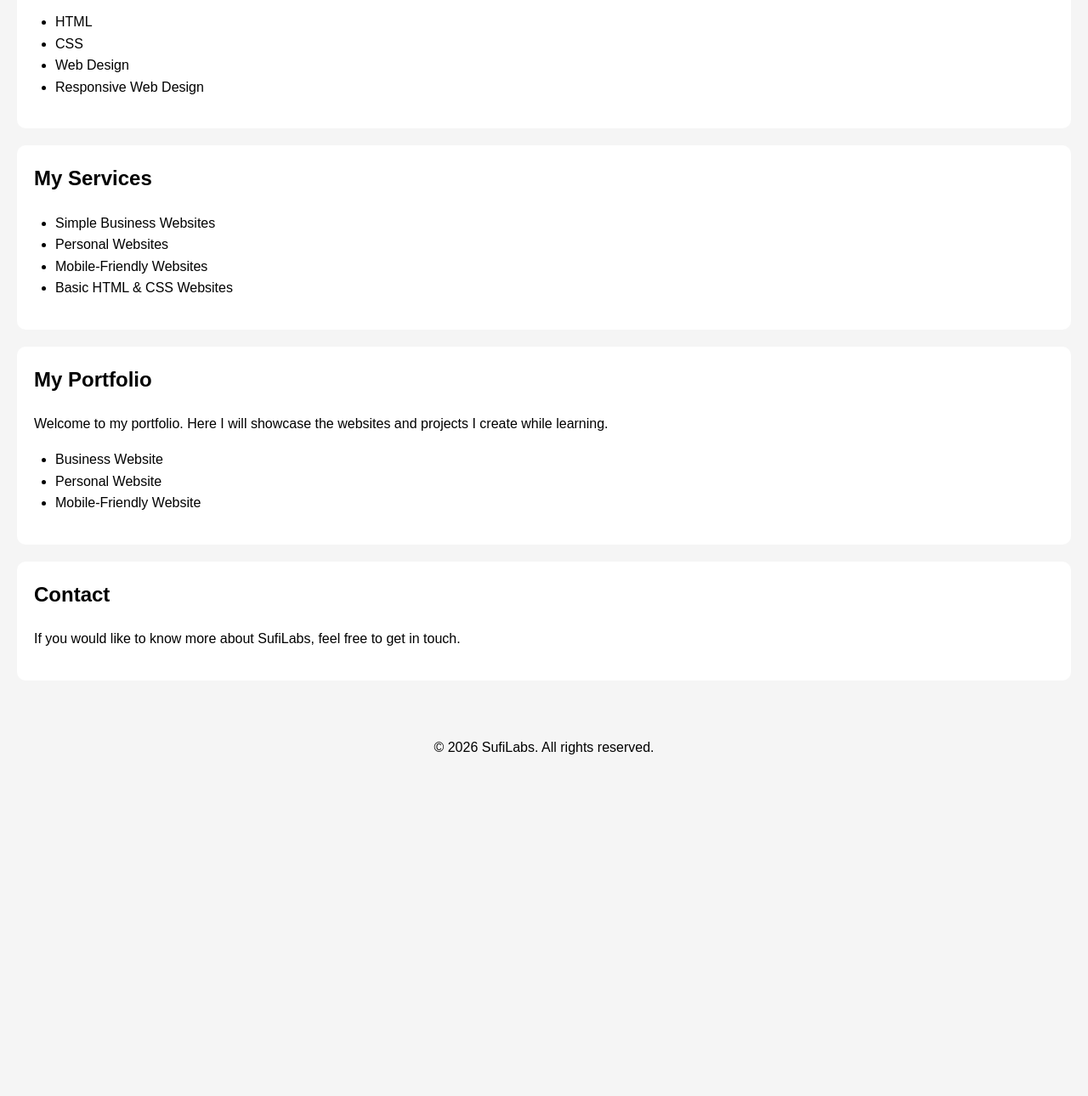
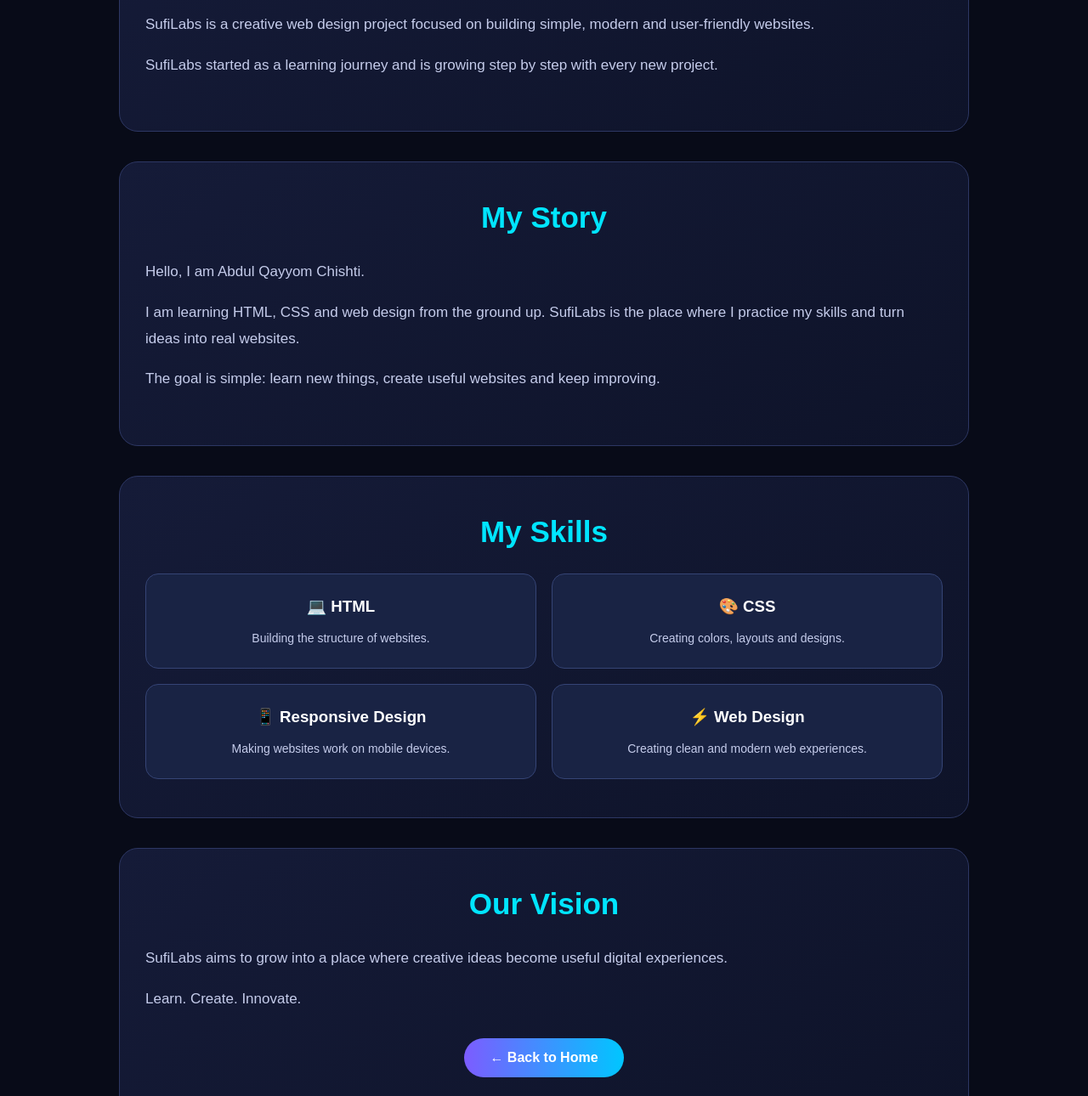
Before and after one commit to Abdul-Qayyom/Sufilabs, a plain HTML site: page About.html in a window 1280 px wide. Shown: the part 518-1808 px from the top of the page at 85% size. Before the commit the page ends 1466 px from the top, so only its background shows below. Drawn offline with Linux system fonts and the light colour scheme.

Commit message:
Add files via upload

```diff
--- a/About.html
+++ b/About.html
@@ -8,130 +8,336 @@
     <title>About SufiLabs</title>
 
     <style>
-        body {
-            font-family: Arial, sans-serif;
-            background-color: #f5f5f5;
-            margin: 0;
-            padding: 20px;
-            line-height: 1.6;
+        * {
+            box-sizing: border-box;
         }
 
-        header {
-            text-align: center;
-            padding: 20px;
+        html {
+            scroll-behavior: smooth;
         }
 
+        body {
+            margin: 0;
+            font-family: Arial, sans-serif;
+            background: #080b18;
+            color: white;
+        }
+
+        /* NAVIGATION */
+
         nav {
-            text-align: center;
-            margin-bottom: 30px;
+            position: sticky;
+            top: 0;
+            z-index: 10;
+            display: flex;
+            justify-content: space-between;
+            align-items: center;
+            padding: 18px 7%;
+            background: rgba(8, 11, 24, 0.95);
+            border-bottom: 1px solid #242b4a;
+        }
+
+        .logo {
+            font-size: 25px;
+            font-weight: bold;
+            color: #7c5cff;
         }
 
         nav a {
+            color: #dce1ff;
             text-decoration: none;
-            margin: 0 10px;
+            margin-left: 22px;
         }
 
-        section {
-            background-color: white;
-            padding: 20px;
-            margin-top: 20px;
-            border-radius: 10px;
+        nav a:hover {
+            color: #00e5ff;
         }
 
-        h1 {
+        /* HERO */
+
+        .hero {
+            padding: 100px 20px;
+            text-align: center;
+            background:
+                radial-gradient(circle at 20% 20%, #5b21b6 0, transparent 30%),
+                radial-gradient(circle at 80% 30%, #006d77 0, transparent 28%),
+                linear-gradient(135deg, #090d22, #15102e);
+        }
+
+        .hero h1 {
+            font-size: 58px;
+            margin: 0 0 15px;
+        }
+
+        .gradient-text {
+            background: linear-gradient(90deg, #7c5cff, #00e5ff, #ff4ecd);
+            -webkit-background-clip: text;
+            color: transparent;
+        }
+
+        .hero p {
+            max-width: 700px;
+            margin: auto;
+            color: #cbd2f5;
+            font-size: 19px;
+        }
+
+        /* MAIN */
+
+        section {
+            max-width: 1000px;
+            margin: 35px auto;
+            padding: 45px 30px;
+            background: linear-gradient(145deg, #151b38, #0e1329);
+            border: 1px solid #2d3763;
+            border-radius: 22px;
+        }
+
+        h2 {
+            text-align: center;
+            font-size: 35px;
+            color: #00e5ff;
+            margin-top: 0;
+        }
+
+        p {
+            color: #c5cceb;
+            font-size: 17px;
+            line-height: 1.8;
+        }
+
+        /* SKILLS */
+
+        .skills {
+            display: grid;
+            grid-template-columns: repeat(2, 1fr);
+            gap: 18px;
+        }
+
+        .skill {
+            padding: 22px;
+            background: #192344;
+            border: 1px solid #354475;
+            border-radius: 15px;
             text-align: center;
         }
 
-        h2 {
-            margin-top: 0;
+        .skill h3 {
+            margin: 5px 0;
+            color: white;
         }
 
-        ul {
-            padding-left: 25px;
+        .skill p {
+            font-size: 14px;
+            margin-bottom: 0;
         }
+
+        /* BUTTON */
+
+        .button-box {
+            text-align: center;
+            margin-top: 30px;
+        }
+
+        .button {
+            display: inline-block;
+            padding: 14px 30px;
+            border-radius: 30px;
+            background: linear-gradient(90deg, #7c5cff, #00c6ff);
+            color: white;
+            text-decoration: none;
+            font-weight: bold;
+        }
+
+        /* FOOTER */
 
         footer {
             text-align: center;
-            margin-top: 30px;
-            padding: 20px;
+            padding: 30px;
+            margin-top: 50px;
+            background: #050711;
+            color: #7f89aa;
+        }
+
+        /* MOBILE */
+
+        @media (max-width: 700px) {
+
+            nav {
+                flex-direction: column;
+                gap: 12px;
+            }
+
+            nav a {
+                margin: 0 7px;
+                font-size: 14px;
+            }
+
+            .hero {
+                padding: 80px 20px;
+            }
+
+            .hero h1 {
+                font-size: 43px;
+            }
+
+            .skills {
+                grid-template-columns: 1fr;
+            }
+
+            section {
+                margin: 20px 12px;
+                padding: 35px 20px;
+            }
         }
     </style>
 </head>
 
+
 <body>
 
-    <header>
-        <h1>SufiLabs</h1>
-        <p>Simple Ideas. Better Websites.</p>
+    <!-- NAVIGATION -->
+
+    <nav>
+
+        <div class="logo">
+            SufiLabs
+        </div>
+
+        <div>
+            <a href="index.html">Home</a>
+            <a href="About.html">About</a>
+            <a href="index.html#services">Services</a>
+            <a href="index.html#portfolio">Portfolio</a>
+            <a href="index.html#contact">Contact</a>
+        </div>
+
+    </nav>
+
+
+    <!-- HERO -->
+
+    <header class="hero">
+
+        <h1>
+            About <span class="gradient-text">SufiLabs</span>
+        </h1>
+
+        <p>
+            A journey of learning, creativity and modern web design.
+        </p>
+
     </header>
 
-    <nav>
-        <a href="index.html">Home</a>
-        <a href="About.html">About</a>
-    </nav>
+
+    <!-- ABOUT -->
 
     <section>
-        <h2>About SufiLabs</h2>
+
+        <h2>Who We Are</h2>
 
         <p>
-            Welcome to SufiLabs. SufiLabs is a web design project
-            focused on creating simple, useful and user-friendly websites.
+            SufiLabs is a creative web design project focused on
+            building simple, modern and user-friendly websites.
         </p>
 
         <p>
-            I am learning HTML and Web Design and building SufiLabs
-            step by step as I improve my skills.
+            SufiLabs started as a learning journey and is growing
+            step by step with every new project.
         </p>
+
     </section>
 
+
+    <!-- MY STORY -->
+
     <section>
+
+        <h2>My Story</h2>
+
+        <p>
+            Hello, I am Abdul Qayyom Chishti.
+        </p>
+
+        <p>
+            I am learning HTML, CSS and web design from the ground up.
+            SufiLabs is the place where I practice my skills and
+            turn ideas into real websites.
+        </p>
+
+        <p>
+            The goal is simple: learn new things, create useful
+            websites and keep improving.
+        </p>
+
+    </section>
+
+
+    <!-- SKILLS -->
+
+    <section>
+
         <h2>My Skills</h2>
 
-        <ul>
-            <li>HTML</li>
-            <li>CSS</li>
-            <li>Web Design</li>
-            <li>Responsive Web Design</li>
-        </ul>
+        <div class="skills">
+
+            <div class="skill">
+                <h3>💻 HTML</h3>
+                <p>Building the structure of websites.</p>
+            </div>
+
+            <div class="skill">
+                <h3>🎨 CSS</h3>
+                <p>Creating colors, layouts and designs.</p>
+            </div>
+
+            <div class="skill">
+                <h3>📱 Responsive Design</h3>
+                <p>Making websites work on mobile devices.</p>
+            </div>
+
+            <div class="skill">
+                <h3>⚡ Web Design</h3>
+                <p>Creating clean and modern web experiences.</p>
+            </div>
+
+        </div>
+
     </section>
 
+
+    <!-- VISION -->
+
     <section>
-        <h2>My Services</h2>
 
-        <ul>
-            <li>Simple Business Websites</li>
-            <li>Personal Websites</li>
-            <li>Mobile-Friendly Websites</li>
-            <li>Basic HTML & CSS Websites</li>
-        </ul>
+        <h2>Our Vision</h2>
+
+        <p>
+            SufiLabs aims to grow into a place where creative ideas
+            become useful digital experiences.
+        </p>
+
+        <p>
+            Learn. Create. Innovate.
+        </p>
+
+        <div class="button-box">
+
+            <a class="button" href="index.html">
+                ← Back to Home
+            </a>
+
+        </div>
+
     </section>
 
-    <section>
-        <h2>My Portfolio</h2>
 
-        <p>
-            Welcome to my portfolio. Here I will showcase
-            the websites and projects I create while learning.
-        </p>
-
-        <ul>
-            <li>Business Website</li>
-            <li>Personal Website</li>
-            <li>Mobile-Friendly Website</li>
-        </ul>
-    </section>
-
-    <section>
-        <h2>Contact</h2>
-
-        <p>
-            If you would like to know more about SufiLabs,
-            feel free to get in touch.
-        </p>
-    </section>
+    <!-- FOOTER -->
 
     <footer>
-        <p>© 2026 SufiLabs. All rights reserved.</p>
+
+        © 2026 SufiLabs — Learn. Create. Innovate.
+
     </footer>
 
 </body>
```
